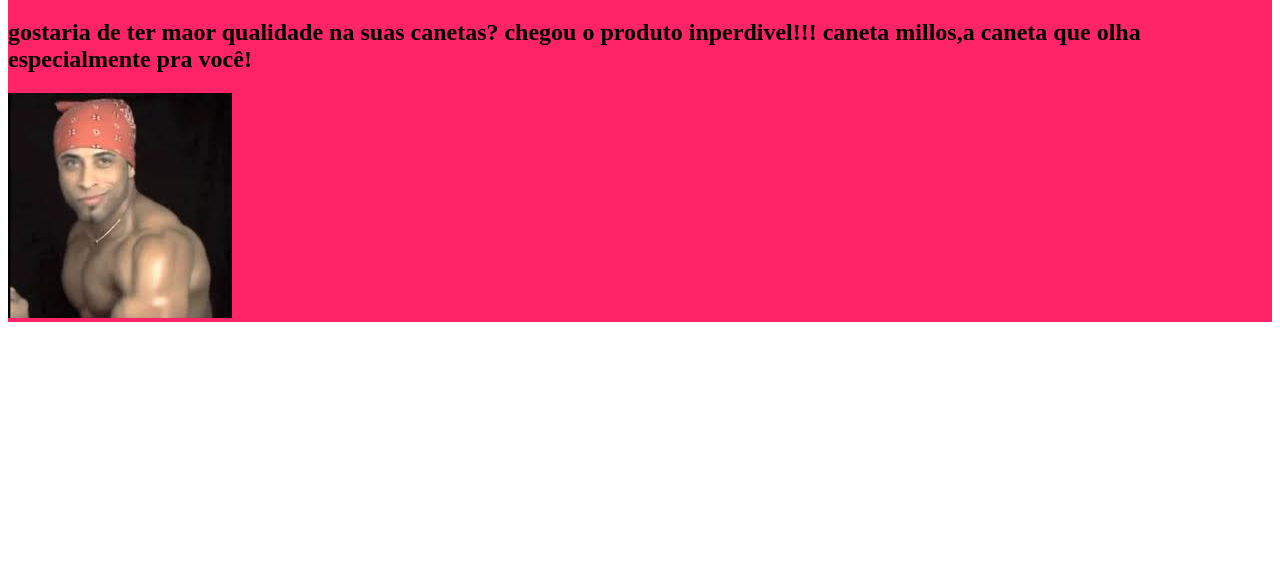
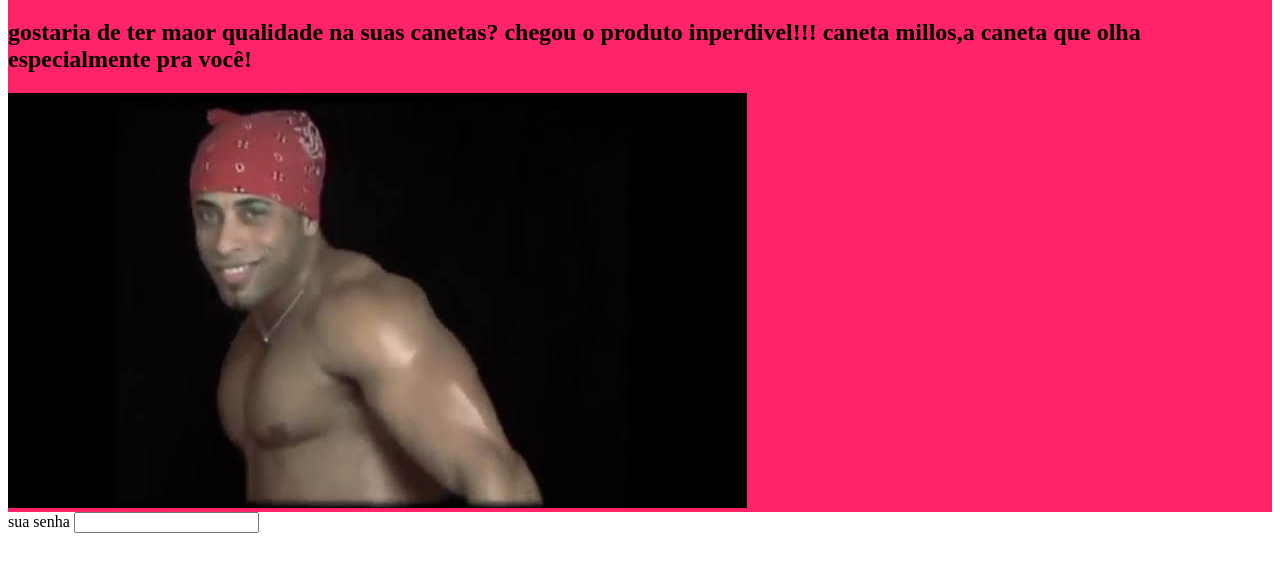
Before and after one commit to aleluiz73/academia-08, a plain HTML site: page index.html in a window 1280 px wide. Shown: the part 149-720 px from the top of the page. Drawn offline with Linux system fonts and the light colour scheme.

Commit message:
melhorias no estilo e adiçao do gabriel-milosss kljsklajklsjalk

```diff
--- a/index.html
+++ b/index.html
@@ -21,7 +21,15 @@
        <h1 class="titulo__principal">caneta millos</h1>
        <h2>gostaria de ter maor qualidade na suas canetas? chegou o produto inperdivel!!! caneta millos,a caneta que olha especialmente pra você!
        </h2>
-       <img src="imags/download.jpg" alt="">
+       <img src="imags/images.jpg" alt="ricardinho não fake">
    </header>
+   <main>
+       <section>
+           <form action="#">
+               <span>sua senha</span>
+               <input type="password">
+           </form>
+       </section>
+   </main>
 </body>
 </html>
```
Also changed, not shown: imags/download.jpg (deleted), imags/images.jpg (added).
